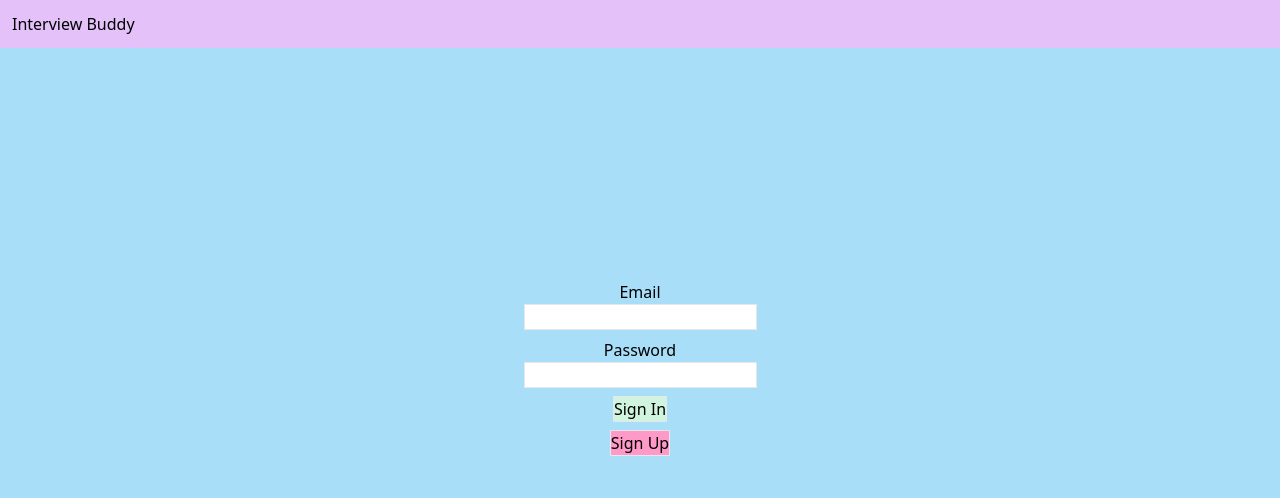
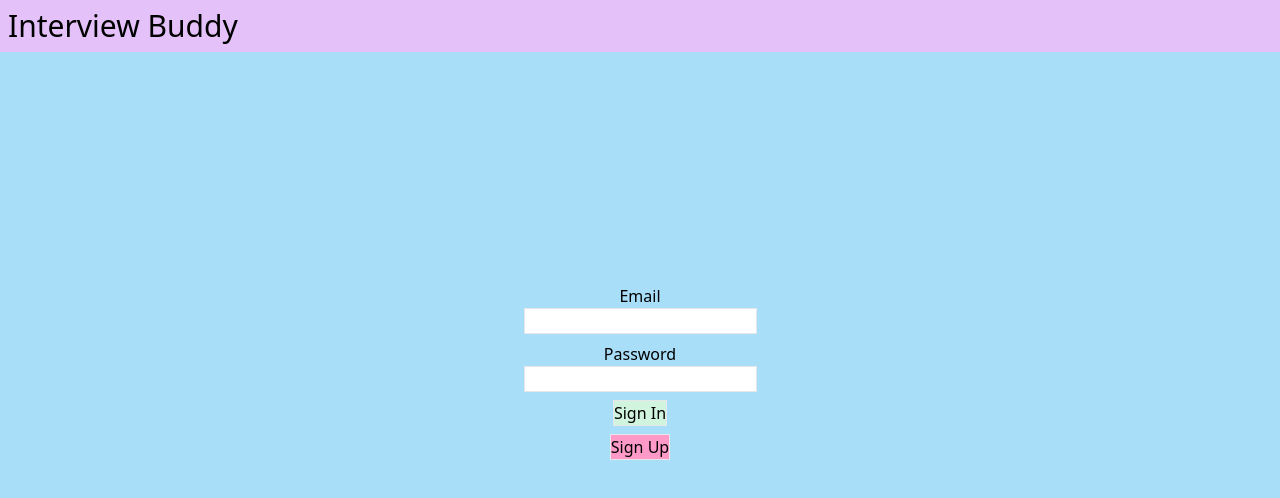
Before and after one commit to Interview-Buddy/interview-buddy-fe, a Next.js app: page / in a window 1280 px wide. Shown: the top 498 px of the page. Built offline with nearby package versions, Linux system fonts and the light colour scheme; no server answers.

Commit message:
Pass test for h1 tag and link

```diff
--- a/components/header.tsx
+++ b/components/header.tsx
@@ -3,7 +3,7 @@ import Link from 'next/link';
 const Header = () => {
   return (
     <header data-cy="header" className="w-screen bg-[#E4C1F9] flex space-between">
-      <h1 className="p-3">
+      <h1 className="p-2 text-3xl">
         <Link href="/">
           Interview Buddy
         </Link>
```
Also changed, not shown: 1 other file (tests, documents, lock files or other folders).
